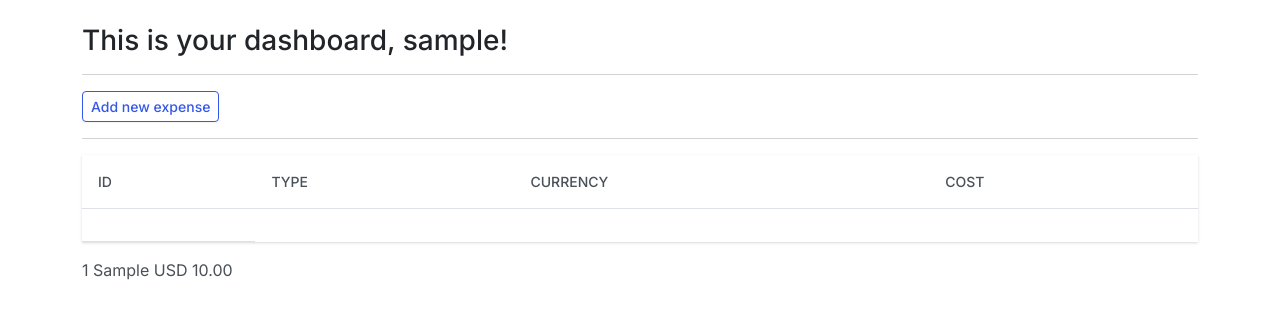
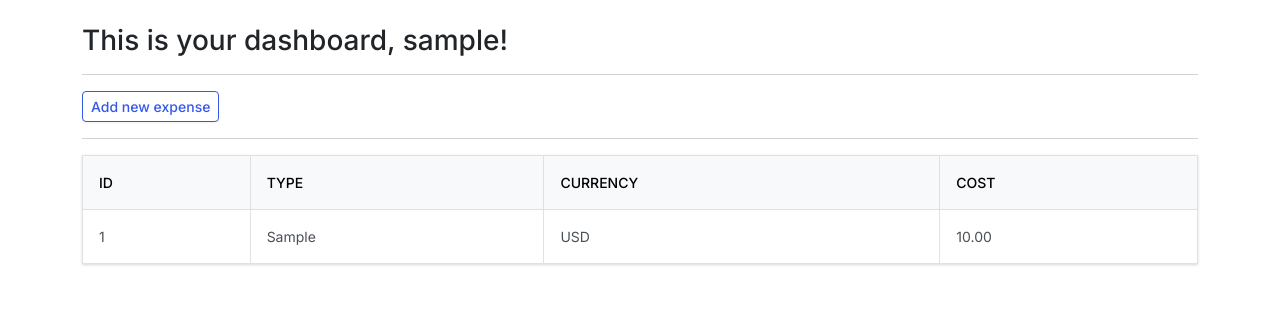
Before and after one commit to Borys-777/BudgetBuddy, a Django app: page /dashboard in a window 1280 px wide. Shown: the part 67-386 px from the top of the page. Run offline with Django 4.2, Linux system fonts and the light colour scheme; a user stored in the database is signed in; tables that the repository leaves empty hold one stand-in row (values such as "Sample post"); lists and menus that the app fills with data are empty; parts of the project's set-up code (start-up, migrations or seed data) failed here and were passed over.

Commit message:
Added Read functionality for the table and user

```diff
--- a/expense_add/templates/expense_add/dashboard.html
+++ b/expense_add/templates/expense_add/dashboard.html
@@ -14,33 +14,42 @@
 
     <hr>
 
-    <table class="table table-hover">
+    <table class="table table-hover table-bordered">
 
-        <thead>
+        <thead class="table-light">
             <tr>
               <th scope="col">ID</th>
               <th scope="col">Type</th>
               <th scope="col">Currency</th>
               <th scope="col">Cost</th>
             </tr>
-          </thead>
+        </thead>
 
 
           <tbody>
 
+            {% if expenses %}
+
+                {% for expense in expenses %}
+
            <tr>
 
-               <td>
-
-               </td>
+               <td> {{expense.id}} </td>
+               <td> {{expense.expense_type}} </td>
+               <td> {{expense.currency}} </td>
+               <td> {{expense.cost}} </td>
 
            </tr>
+
+               {% endfor %}
+
+           {% endif %}
 
           </tbody>
 
     </table>
 
-    {% for expense in expenses %}
+    <!-- {% for expense in expenses %}
 
     {{expense.id}}
 
@@ -50,7 +59,7 @@
 
     {{expense.cost}}
 
-    {% endfor %}
+    {% endfor %} -->
 
 </body>
 
```
